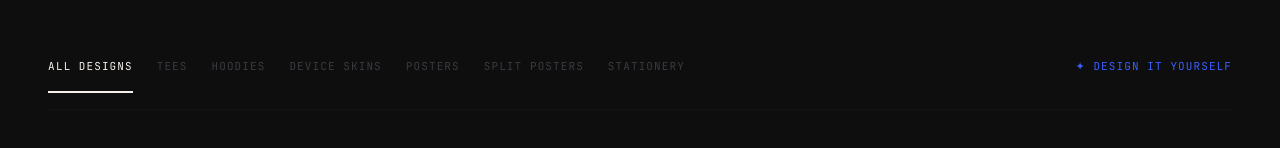
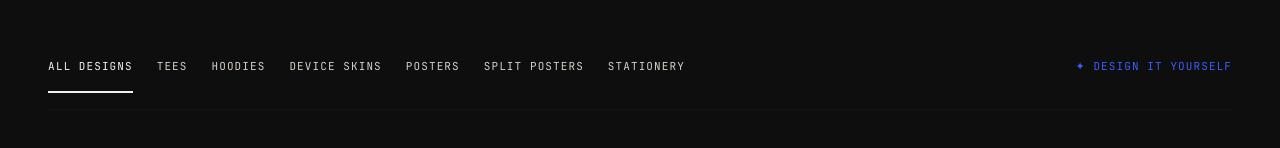
Before and after one commit to JbRzKratos/StarBy, a Next.js app: page /products/all in a window 1280 px wide. Shown: the part 222-370 px from the top of the page. Built offline with nearby package versions, Linux system fonts and the light colour scheme.

Commit message:
custom cursor fixed

```diff
--- a/components/layout/custom-cursor.tsx
+++ b/components/layout/custom-cursor.tsx
@@ -22,8 +22,8 @@ export function CustomCursor() {
       gsap.set(cursor, { xPercent: -50, yPercent: -50 });
       gsap.set(dot, { xPercent: -50, yPercent: -50 });
 
-      const xToCursor = gsap.quickTo(cursor, 'x', { duration: 0.6, ease: 'power3' });
-      const yToCursor = gsap.quickTo(cursor, 'y', { duration: 0.6, ease: 'power3' });
+      const xToCursor = gsap.quickTo(cursor, 'x', { duration: 0.1, ease: 'power3' });
+      const yToCursor = gsap.quickTo(cursor, 'y', { duration: 0.1, ease: 'power3' });
 
       const xToDot = gsap.quickTo(dot, 'x', { duration: 0.1, ease: 'power3' });
       const yToDot = gsap.quickTo(dot, 'y', { duration: 0.1, ease: 'power3' });
--- a/components/shop/shop.desktop.tsx
+++ b/components/shop/shop.desktop.tsx
@@ -114,7 +114,7 @@ export function ShopDesktop({ category, products }: { category: string; products
                   className={`font-mono text-[11px] uppercase tracking-widest pb-4 border-b-2 whitespace-nowrap transition-colors ${
                     activeTab === tab.id
                       ? 'border-bone text-bone'
-                      : 'border-transparent text-ash hover:text-pearl'
+                      : 'border-transparent text-pearl hover:text-bone'
                   }`}
                 >
                   {tab.label}
--- a/components/shop/shop.mobile.tsx
+++ b/components/shop/shop.mobile.tsx
@@ -133,7 +133,7 @@ export function ShopMobile({ category, products }: { category: string; products:
               className={`font-mono text-[10px] uppercase tracking-widest whitespace-nowrap snap-start transition-colors ${
                 activeTab === tab.id
                   ? 'text-bone border-b border-bone pb-1'
-                  : 'text-ash pb-1 border-b border-transparent'
+                  : 'text-pearl pb-1 border-b border-transparent'
               }`}
             >
               {tab.label}
```
